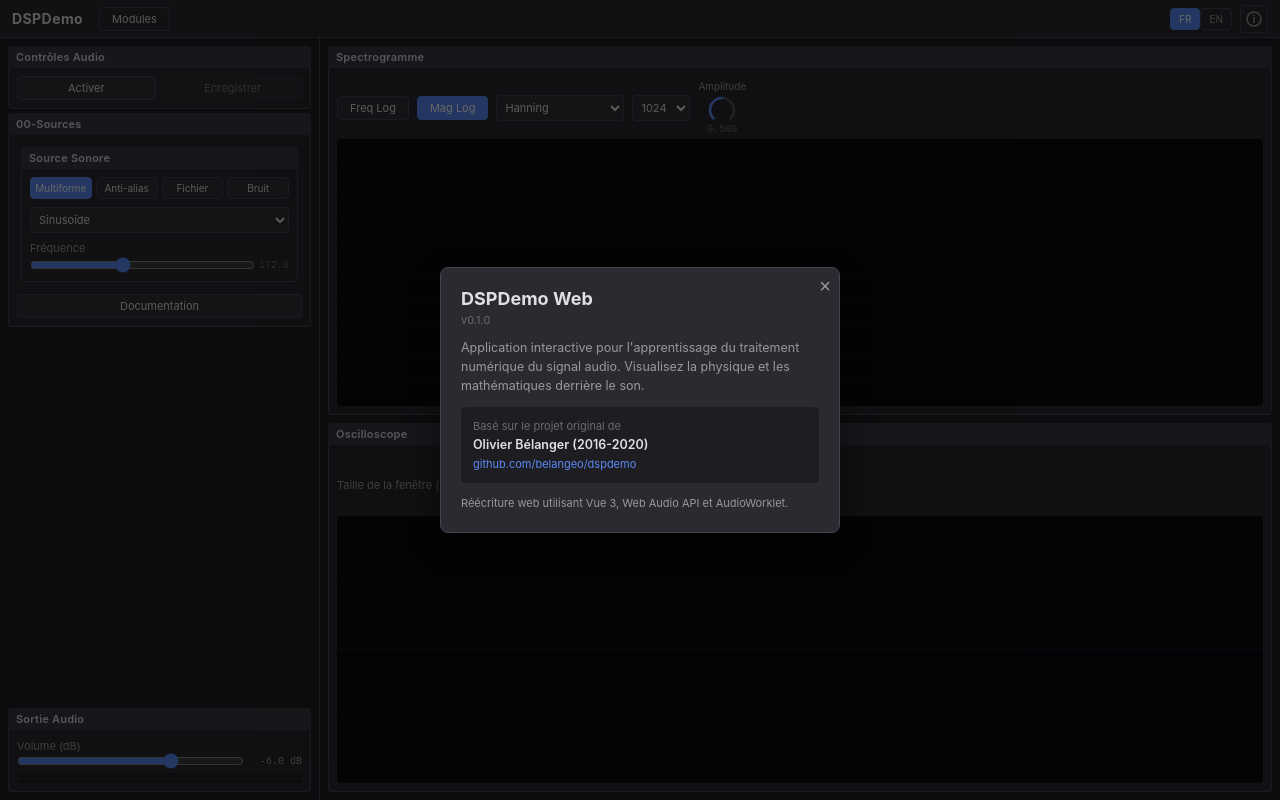
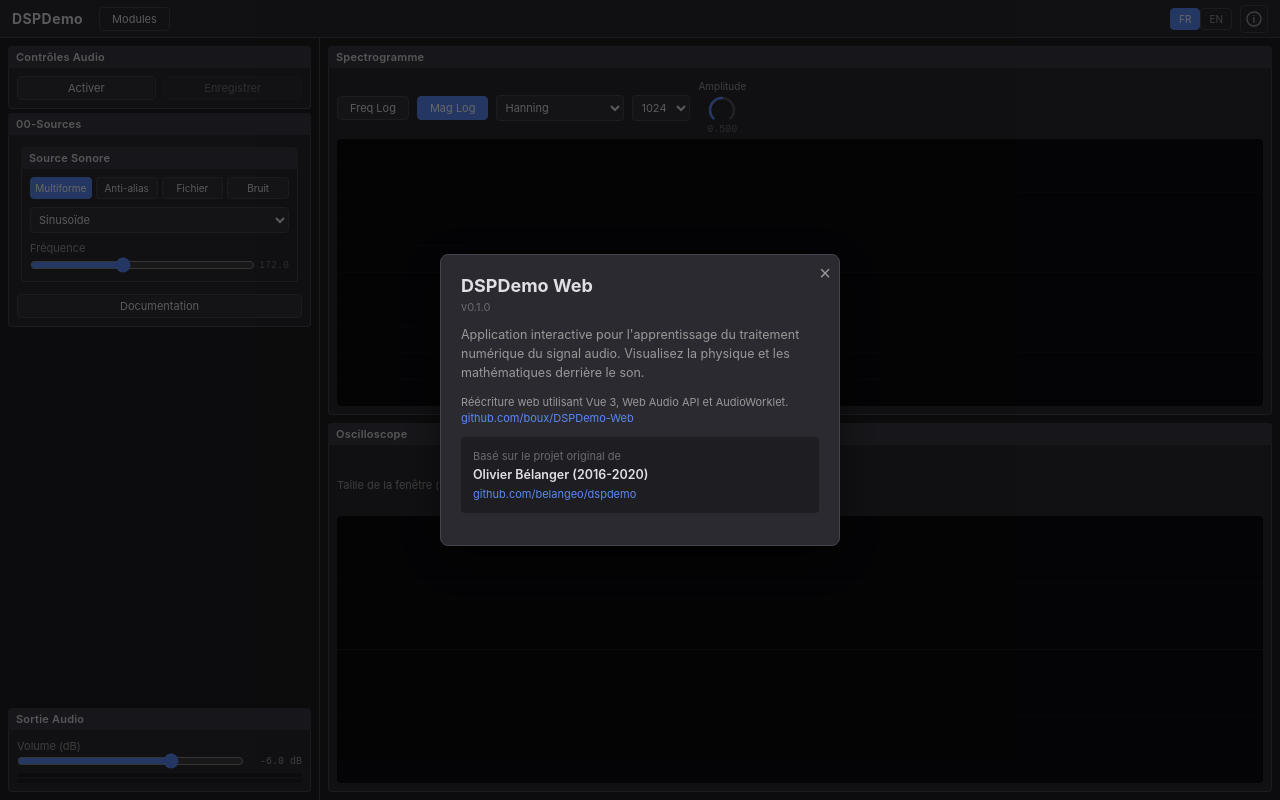
Before and after one commit to Boux/DSPDemo-Web, a Vue app: page /#/module/mod-00-sources in a window 1280 px wide. Both pictures are taken after a click on the button "About". Built offline with nearby package versions, Linux system fonts and the light colour scheme.

Commit message:
link to github

```diff
--- a/src/components/layout/AppHeader.vue
+++ b/src/components/layout/AppHeader.vue
@@ -54,6 +54,18 @@
             ? 'Application interactive pour l\'apprentissage du traitement numérique du signal audio. Visualisez la physique et les mathématiques derrière le son.'
             : 'Interactive application for learning digital audio signal processing. Visualize the physics and mathematics behind sound.' }}
         </p>
+        <p class="about-dialog__text about-dialog__text--small">
+          {{ $i18n.locale === 'fr'
+            ? 'Réécriture web utilisant Vue 3, Web Audio API et AudioWorklet.'
+            : 'Web rewrite using Vue 3, Web Audio API and AudioWorklet.' }}
+        </p>
+        <a
+          class="about-dialog__link"
+          href="https://github.com/boux/DSPDemo-Web"
+          target="_blank"
+          rel="noopener"
+          style="display:block;margin-bottom:var(--sp-3)"
+        >github.com/boux/DSPDemo-Web</a>
         <div class="about-dialog__credits">
           <p class="about-dialog__credit-label">
             {{ $i18n.locale === 'fr' ? 'Basé sur le projet original de' : 'Based on the original project by' }}
@@ -66,11 +78,6 @@
             rel="noopener"
           >github.com/belangeo/dspdemo</a>
         </div>
-        <p class="about-dialog__text about-dialog__text--small">
-          {{ $i18n.locale === 'fr'
-            ? 'Réécriture web utilisant Vue 3, Web Audio API et AudioWorklet.'
-            : 'Web rewrite using Vue 3, Web Audio API and AudioWorklet.' }}
-        </p>
       </div>
     </div>
   </header>
```
